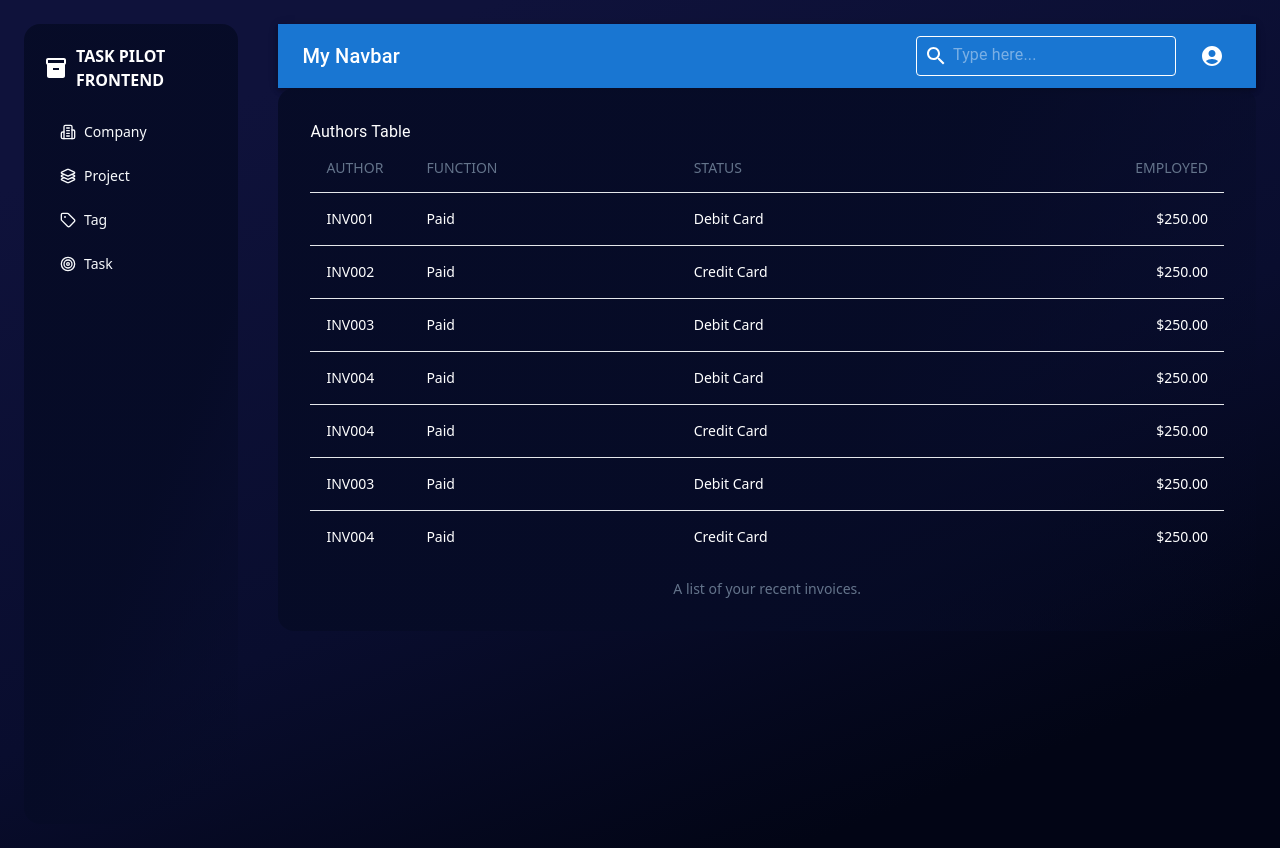
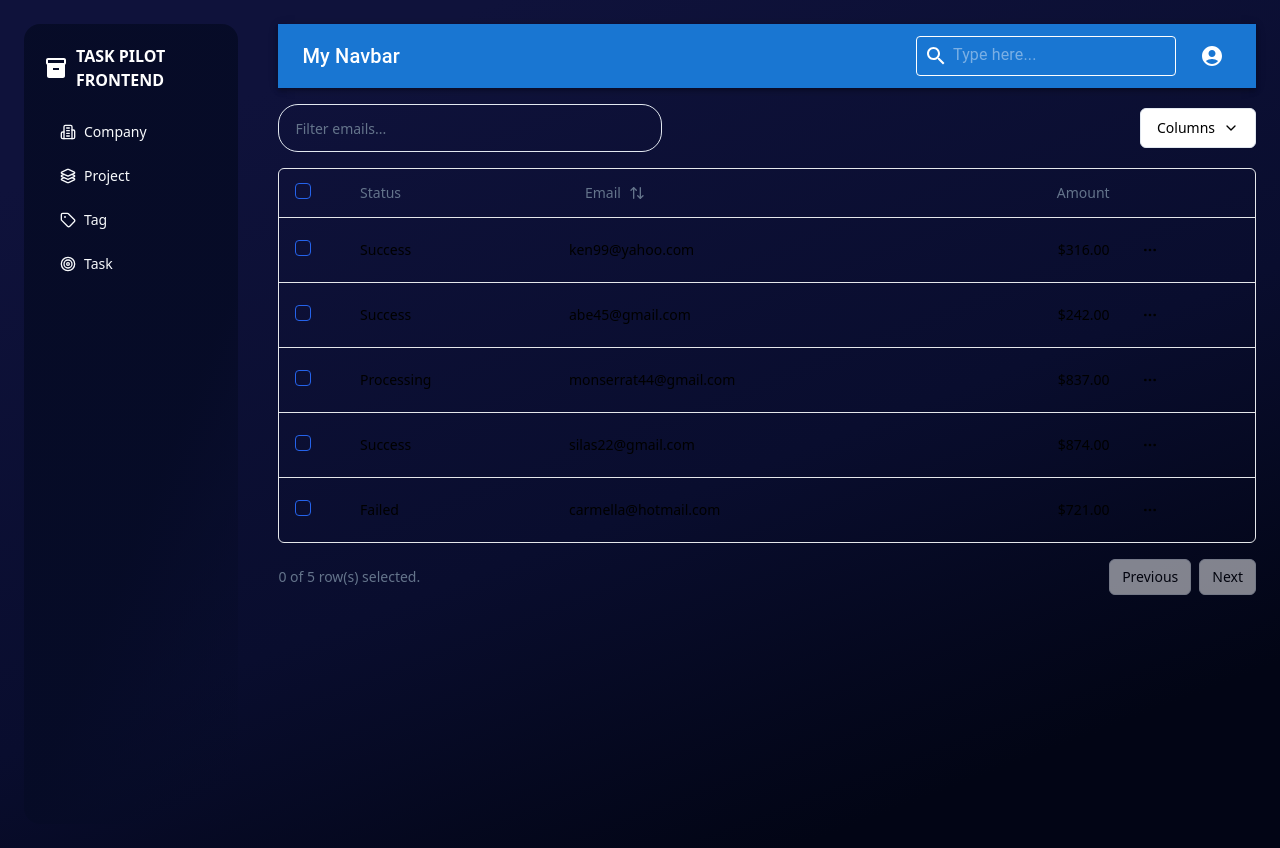
Before and after one commit to lalitjakhar/vision-ui, a Next.js app: page / in a window 1280 px wide. Built offline with nearby package versions, Linux system fonts and the light colour scheme.

Commit message:
initial commit

```diff
--- a/package.json
+++ b/package.json
@@ -16,6 +16,7 @@
     "@mui/icons-material": "^5.14.19",
     "@mui/material": "^5.14.19",
     "@nextui-org/react": "^2.2.9",
+    "@radix-ui/react-checkbox": "^1.0.4",
     "@radix-ui/react-dropdown-menu": "^2.0.6",
     "@radix-ui/react-label": "^2.0.2",
     "@radix-ui/react-slot": "^1.0.2",
--- a/src/components/appComponent/company/Company.jsx
+++ b/src/components/appComponent/company/Company.jsx
@@ -1,5 +1,28 @@
-import React from "react";
-import { Box, Typography } from "@mui/material";
+"use client"
+
+import * as React from "react"
+import {
+  flexRender,
+  getCoreRowModel,
+  getFilteredRowModel,
+  getPaginationRowModel,
+  getSortedRowModel,
+  useReactTable,
+} from "@tanstack/react-table"
+import { ArrowUpDown, ChevronDown, MoreHorizontal } from "lucide-react"
+
+import { Button } from "@/components/ui/button"
+import { Checkbox } from "@/components/ui/checkbox"
+import {
+  DropdownMenu,
+  DropdownMenuCheckboxItem,
+  DropdownMenuContent,
+  DropdownMenuItem,
+  DropdownMenuLabel,
+  DropdownMenuSeparator,
+  DropdownMenuTrigger,
+} from "@/components/ui/dropdown-menu"
+import { Input } from "@/components/ui/input"
 import {
   Table,
   TableBody,
@@ -8,90 +31,269 @@
   TableHead,
   TableHeader,
   TableRow,
-} from "@/components/ui/table";
+} from "@/components/ui/table"
 
-const Company = () => {
-  const invoices = [
+const data = [
   {
-      id: "INV001",
-      status: "Paid",
-      paymentMethod: "Debit Card",
-      amount: "$250.00",
+    id: "m5gr84i9",
+    amount: 316,
+    status: "success",
+    email: "ken99@yahoo.com",
   },
   {
-      id: "INV002",
-      status: "Paid",
-      paymentMethod: "Credit Card",
-      amount: "$250.00",
+    id: "3u1reuv4",
+    amount: 242,
+    status: "success",
+    email: "Abe45@gmail.com",
   },
   {
-      id: "INV003",
-      status: "Paid",
-      paymentMethod: "Debit Card",
-      amount: "$250.00",
+    id: "derv1ws0",
+    amount: 837,
+    status: "processing",
+    email: "Monserrat44@gmail.com",
   },
   {
-      id: "INV004",
-      status: "Paid",
-      paymentMethod: "Debit Card",
-      amount: "$250.00",
+    id: "5kma53ae",
+    amount: 874,
+    status: "success",
+    email: "Silas22@gmail.com",
   },
   {
-      id: "INV004",
-      status: "Paid",
-      paymentMethod: "Credit Card",
-      amount: "$250.00",
+    id: "bhqecj4p",
+    amount: 721,
+    status: "failed",
+    email: "carmella@hotmail.com",
+  },
+]
+
+export const columns = [
+  {
+    id: "select",
+    header: ({ table }) => (
+      <Checkbox
+        checked={
+          table.getIsAllPageRowsSelected() ||
+          (table.getIsSomePageRowsSelected() && "indeterminate")
+        }
+        onCheckedChange={(value) => table.toggleAllPageRowsSelected(!!value)}
+        aria-label="Select all"
+      />
+    ),
+    cell: ({ row }) => (
+      <Checkbox
+        checked={row.getIsSelected()}
+        onCheckedChange={(value) => row.toggleSelected(!!value)}
+        aria-label="Select row"
+      />
+    ),
+    enableSorting: false,
+    enableHiding: false,
   },
   {
-      id: "INV003",
-      status: "Paid",
-      paymentMethod: "Debit Card",
-      amount: "$250.00",
+    accessorKey: "status",
+    header: "Status",
+    cell: ({ row }) => (
+      <div className="capitalize">{row.getValue("status")}</div>
+    ),
   },
   {
-      id: "INV004",
-      status: "Paid",
-      paymentMethod: "Credit Card",
-      amount: "$250.00",
+    accessorKey: "email",
+    header: ({ column }) => {
+      return (
+        <Button
+          variant="ghost"
+          onClick={() => column.toggleSorting(column.getIsSorted() === "asc")}
+        >
+          Email
+          <ArrowUpDown className="ml-2 h-4 w-4" />
+        </Button>
+      )
     },
-  ];
+    cell: ({ row }) => <div className="lowercase">{row.getValue("email")}</div>,
+  },
+  {
+    accessorKey: "amount",
+    header: () => <div className="text-right">Amount</div>,
+    cell: ({ row }) => {
+      const amount = parseFloat(row.getValue("amount"))
+
+      // Format the amount as a dollar amount
+      const formatted = new Intl.NumberFormat("en-US", {
+        style: "currency",
+        currency: "USD",
+      }).format(amount)
+
+      return <div className="text-right font-medium">{formatted}</div>
+    },
+  },
+  {
+    id: "actions",
+    enableHiding: false,
+    cell: ({ row }) => {
+      const payment = row.original
 
       return (
-    <>
-      <Box
-        sx={{
-          color: "white",
-          padding:"2rem",
-          borderRadius: "16px",
-          background:
-            "linear-gradient(111.84deg, rgba(6, 11, 38, 0.94) 59.3%, rgba(26, 31, 55, 0) 100%)",
-        }}
+        <DropdownMenu>
+          <DropdownMenuTrigger asChild>
+            <Button variant="ghost" className="h-8 w-8 p-0">
+              <span className="sr-only">Open menu</span>
+              <MoreHorizontal className="h-4 w-4" />
+            </Button>
+          </DropdownMenuTrigger>
+          <DropdownMenuContent align="end">
+            <DropdownMenuLabel>Actions</DropdownMenuLabel>
+            <DropdownMenuItem
+              onClick={() => navigator.clipboard.writeText(payment.id)}
             >
-        <Typography>Authors Table</Typography>
+              Copy payment ID
+            </DropdownMenuItem>
+            <DropdownMenuSeparator />
+            <DropdownMenuItem>View customer</DropdownMenuItem>
+            <DropdownMenuItem>View payment details</DropdownMenuItem>
+          </DropdownMenuContent>
+        </DropdownMenu>
+      )
+    },
+  },
+]
+
+export default function DataTableDemo() {
+  const [sorting, setSorting] = React.useState([])
+  const [columnFilters, setColumnFilters] = React.useState([])
+  const [columnVisibility, setColumnVisibility] = React.useState({})
+  const [rowSelection, setRowSelection] = React.useState({})
+
+  const table = useReactTable({
+    data,
+    columns,
+    onSortingChange: setSorting,
+    onColumnFiltersChange: setColumnFilters,
+    getCoreRowModel: getCoreRowModel(),
+    getPaginationRowModel: getPaginationRowModel(),
+    getSortedRowModel: getSortedRowModel(),
+    getFilteredRowModel: getFilteredRowModel(),
+    onColumnVisibilityChange: setColumnVisibility,
+    onRowSelectionChange: setRowSelection,
+    state: {
+      sorting,
+      columnFilters,
+      columnVisibility,
+      rowSelection,
+    },
+  })
+
+  return (
+    <div className="w-full">
+      <div className="flex items-center py-4">
+        <Input
+          placeholder="Filter emails..."
+          value={(table.getColumn("email")?.getFilterValue()) ?? ""}
+          onChange={(event) =>
+            table.getColumn("email")?.setFilterValue(event.target.value)
+          }
+          className="max-w-sm"
+        />
+        <DropdownMenu>
+          <DropdownMenuTrigger asChild>
+            <Button variant="outline" className="ml-auto">
+              Columns <ChevronDown className="ml-2 h-4 w-4" />
+            </Button>
+          </DropdownMenuTrigger>
+          <DropdownMenuContent align="end">
+            {table
+              .getAllColumns()
+              .filter((column) => column.getCanHide())
+              .map((column) => {
+                return (
+                  <DropdownMenuCheckboxItem
+                    key={column.id}
+                    className="capitalize"
+                    checked={column.getIsVisible()}
+                    onCheckedChange={(value) =>
+                      column.toggleVisibility(!!value)
+                    }
+                  >
+                    {column.id}
+                  </DropdownMenuCheckboxItem>
+                )
+              })}
+          </DropdownMenuContent>
+        </DropdownMenu>
+      </div>
+      <div className="rounded-md border">
         <Table>
-          <TableCaption>A list of your recent invoices.</TableCaption>
           <TableHeader>
-            <TableRow className="hover:bg-none">
-              <TableHead className="w-[100px]">AUTHOR</TableHead>
-              <TableHead>FUNCTION</TableHead>
-              <TableHead>STATUS</TableHead>
-              <TableHead className="text-right">EMPLOYED</TableHead>
+            {table.getHeaderGroups().map((headerGroup) => (
+              <TableRow key={headerGroup.id}>
+                {headerGroup.headers.map((header) => {
+                  return (
+                    <TableHead key={header.id}>
+                      {header.isPlaceholder
+                        ? null
+                        : flexRender(
+                            header.column.columnDef.header,
+                            header.getContext()
+                          )}
+                    </TableHead>
+                  )
+                })}
               </TableRow>
+            ))}
           </TableHeader>
           <TableBody>
-            {invoices.map((invoice) => (
-              <TableRow key={invoice.id}>
-                <TableCell className="font-medium">{invoice.id}</TableCell>
-                <TableCell>{invoice.status}</TableCell>
-                <TableCell>{invoice.paymentMethod}</TableCell>
-                <TableCell className="text-right">{invoice.amount}</TableCell>
+            {table.getRowModel().rows?.length ? (
+              table.getRowModel().rows.map((row) => (
+                <TableRow
+                  key={row.id}
+                  data-state={row.getIsSelected() && "selected"}
+                >
+                  {row.getVisibleCells().map((cell) => (
+                    <TableCell key={cell.id}>
+                      {flexRender(
+                        cell.column.columnDef.cell,
+                        cell.getContext()
+                      )}
+                    </TableCell>
+                  ))}
                 </TableRow>
-            ))}
+              ))
+            ) : (
+              <TableRow>
+                <TableCell
+                  colSpan={columns.length}
+                  className="h-24 text-center"
+                >
+                  No results.
+                </TableCell>
+              </TableRow>
+            )}
           </TableBody>
         </Table>
-      </Box>
-    </>
-  );
-};
-
-export default Company;
+      </div>
+      <div className="flex items-center justify-end space-x-2 py-4">
+        <div className="flex-1 text-sm text-muted-foreground">
+          {table.getFilteredSelectedRowModel().rows.length} of{" "}
+          {table.getFilteredRowModel().rows.length} row(s) selected.
+        </div>
+        <div className="space-x-2">
+          <Button
+            variant="outline"
+            size="sm"
+            onClick={() => table.previousPage()}
+            disabled={!table.getCanPreviousPage()}
+          >
+            Previous
+          </Button>
+          <Button
+            variant="outline"
+            size="sm"
+            onClick={() => table.nextPage()}
+            disabled={!table.getCanNextPage()}
+          >
+            Next
+          </Button>
+        </div>
+      </div>
+    </div>
+  )
+}
--- /dev/null
+++ b/src/components/ui/checkbox.jsx
@@ -0,0 +1,22 @@
+import * as React from "react"
+import * as CheckboxPrimitive from "@radix-ui/react-checkbox"
+import { Check } from "lucide-react"
+
+import { cn } from "@/lib/utils"
+
+const Checkbox = React.forwardRef(({ className, ...props }, ref) => (
+  <CheckboxPrimitive.Root
+    ref={ref}
+    className={cn(
+      "peer h-4 w-4 shrink-0 rounded-sm border border-primary ring-offset-background focus-visible:outline-none focus-visible:ring-2 focus-visible:ring-ring focus-visible:ring-offset-2 disabled:cursor-not-allowed disabled:opacity-50 data-[state=checked]:bg-primary data-[state=checked]:text-primary-foreground",
+      className
+    )}
+    {...props}>
+    <CheckboxPrimitive.Indicator className={cn("flex items-center justify-center text-current")}>
+      <Check className="h-4 w-4" />
+    </CheckboxPrimitive.Indicator>
+  </CheckboxPrimitive.Root>
+))
+Checkbox.displayName = CheckboxPrimitive.Root.displayName
+
+export { Checkbox }
```
Also changed, not shown: 1 other file (tests, documents, lock files or other folders). Lines whose indentation alone changed are shown as unchanged.
